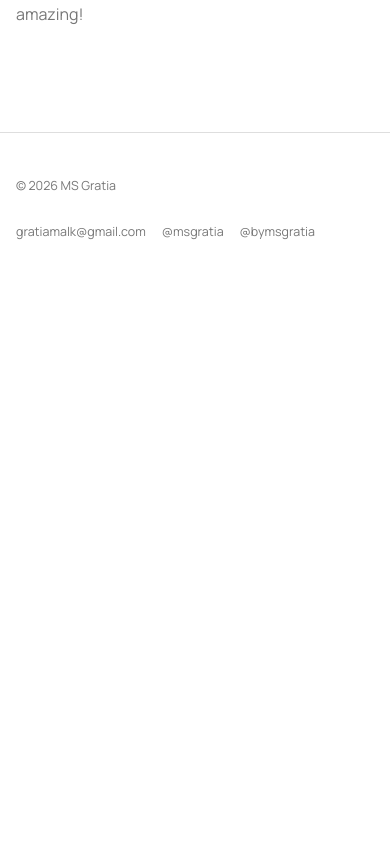
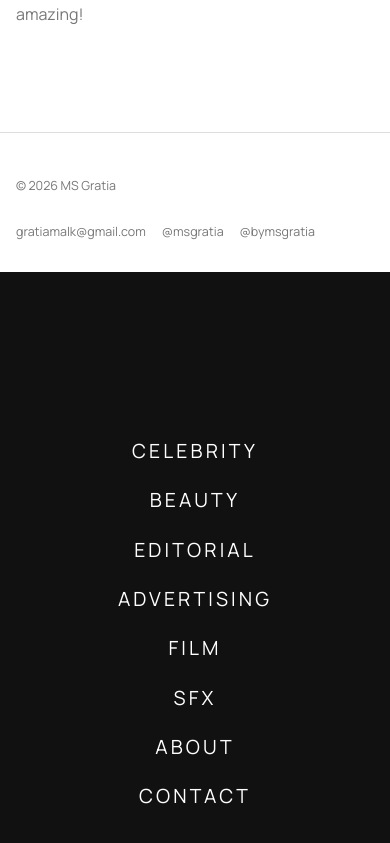
Before and after one commit to erikmalk/ms-gratia-website, a Next.js app: page /about in a window 390 px wide. Shown: the part 751-1594 px from the top of the page. Before the commit the page ends 1023 px from the top, so only its background shows below. Built offline with nearby package versions, Linux system fonts and the light colour scheme; no server answers.

Commit message:
fix: pin footer below mobile menu reveal

```diff
--- a/app/globals.css
+++ b/app/globals.css
@@ -370,7 +370,7 @@ video {
   border-top: 1px solid var(--line);
 }
 
-.home-menu-reveal {
+.site-menu-reveal {
   display: none;
 }
 
@@ -468,34 +468,39 @@ video {
 }
 
 @media (max-width: 759px) {
-  .page-shell {
+  .page-content {
     position: relative;
-    z-index: 1;
+    z-index: 2;
     background: #fff;
   }
 
-  .home-menu-reveal {
+  .site-footer {
+    position: sticky;
+    z-index: 3;
+    top: calc(100svh - var(--site-footer-height, 140px));
+    background: #fff;
+  }
+
+  .site-menu-reveal {
+    position: relative;
+    z-index: 1;
     display: block;
     height: 100svh;
     background: #111;
   }
 
-  .home-menu-reveal-panel {
-    position: fixed;
-    z-index: 0;
-    inset: 0;
+  .site-menu-reveal-panel {
     display: grid;
     place-items: center;
-    min-height: 100svh;
-    padding: calc(2rem + env(safe-area-inset-top)) var(--gutter)
-      calc(2rem + env(safe-area-inset-bottom));
+    min-height: calc(100svh - var(--site-footer-height, 140px));
+    padding: calc(2rem + env(safe-area-inset-top)) var(--gutter) 2rem;
     background: #111;
     color: #fff;
   }
 
-  .home-menu-reveal-list {
+  .site-menu-reveal-list {
     display: grid;
-    gap: clamp(1.25rem, 3.4vh, 2rem);
+    gap: clamp(1.1rem, 3vh, 1.75rem);
     width: 100%;
     margin: 0;
     padding: 0;
@@ -503,7 +508,7 @@ video {
     text-align: center;
   }
 
-  .home-menu-reveal-link {
+  .site-menu-reveal-link {
     display: inline-block;
     color: #fff;
     font-size: clamp(1rem, 5vw, 1.35rem);
@@ -513,12 +518,12 @@ video {
     text-transform: uppercase;
   }
 
-  .home-menu-reveal-link:hover,
-  .home-menu-reveal-link:focus-visible {
+  .site-menu-reveal-link:hover,
+  .site-menu-reveal-link:focus-visible {
     color: #fff;
   }
 
-  .home-menu-reveal-link:focus-visible {
+  .site-menu-reveal-link:focus-visible {
     outline: 2px solid #fff;
     outline-offset: 0.4rem;
   }
--- a/app/layout.tsx
+++ b/app/layout.tsx
@@ -5,7 +5,7 @@ import { Manrope } from 'next/font/google';
 
 import '@/app/globals.css';
 import '@/app/cms.css';
-import { HomeMenuReveal } from '@/components/home-menu-reveal';
+import { SiteMenuReveal } from '@/components/site-menu-reveal';
 import { SiteFooter } from '@/components/site-footer';
 import { SiteHeader } from '@/components/site-header';
 import { site } from '@/lib/site-data';
@@ -61,13 +61,15 @@ export default async function RootLayout({ children }: Readonly<{ children: Reac
     <html lang="en">
       <body className={sans.variable}>
         <div className="page-shell">
-          <SiteHeader navigation={navigation} />
-          <main id="main-content" className="page-main">
-            {children}
-          </main>
+          <div className="page-content">
+            <SiteHeader navigation={navigation} />
+            <main id="main-content" className="page-main">
+              {children}
+            </main>
+          </div>
           <SiteFooter />
+          <SiteMenuReveal navigation={navigation} />
         </div>
-        <HomeMenuReveal navigation={navigation} />
       </body>
     </html>
   );
--- a/components/home-menu-reveal.tsx
+++ /dev/null
@@ -1,29 +0,0 @@
-'use client';
-
-import Link from 'next/link';
-import { usePathname } from 'next/navigation';
-import React from 'react';
-
-import type { NavigationItem } from '@/lib/cms/repository';
-
-export function HomeMenuReveal({ navigation }: { navigation: NavigationItem[] }) {
-  const pathname = usePathname();
-
-  if (pathname !== '/') return null;
-
-  return (
-    <div className="home-menu-reveal">
-      <nav className="home-menu-reveal-panel" aria-label="Explore more">
-        <ul className="home-menu-reveal-list">
-          {navigation.map((item) => (
-            <li key={item.href}>
-              <Link className="home-menu-reveal-link" href={item.href}>
-                {item.label}
-              </Link>
-            </li>
-          ))}
-        </ul>
-      </nav>
-    </div>
-  );
-}
--- a/components/site-footer.tsx
+++ b/components/site-footer.tsx
@@ -1,10 +1,29 @@
+'use client';
+
 import Link from 'next/link';
+import React, { useLayoutEffect, useRef } from 'react';
 
 import { site } from '@/lib/site-data';
 
 export function SiteFooter() {
+  const footerRef = useRef<HTMLElement>(null);
+
+  useLayoutEffect(() => {
+    const footer = footerRef.current;
+    if (!footer) return;
+
+    const updateHeight = () => {
+      document.documentElement.style.setProperty('--site-footer-height', `${footer.offsetHeight}px`);
+    };
+    const observer = new ResizeObserver(updateHeight);
+
+    updateHeight();
+    observer.observe(footer);
+    return () => observer.disconnect();
+  }, []);
+
   return (
-    <footer className="site-footer">
+    <footer ref={footerRef} className="site-footer">
       <div className="container footer-inner">
         <p>© {new Date().getFullYear()} MS Gratia</p>
         <div className="inline-links" aria-label="Footer links">
--- /dev/null
+++ b/components/site-menu-reveal.tsx
@@ -0,0 +1,39 @@
+'use client';
+
+import Link from 'next/link';
+import { usePathname } from 'next/navigation';
+import React from 'react';
+
+import type { NavigationItem } from '@/lib/cms/repository';
+
+const STATIC_PUBLIC_PATHS = new Set(['/', '/about', '/contact', '/credits', '/work', '/resume']);
+
+export function SiteMenuReveal({ navigation }: { navigation: NavigationItem[] }) {
+  const pathname = usePathname();
+  const isPublicPage = STATIC_PUBLIC_PATHS.has(pathname) || navigation.some((item) => item.href === pathname);
+
+  if (!isPublicPage) return null;
+
+  return (
+    <div className="site-menu-reveal">
+      <nav className="site-menu-reveal-panel" aria-label="Explore more">
+        <ul className="site-menu-reveal-list">
+          {navigation.map((item) => {
+            const active = pathname === item.href || pathname.startsWith(`${item.href}/`);
+            return (
+              <li key={item.href}>
+                <Link
+                  className="site-menu-reveal-link"
+                  href={item.href}
+                  aria-current={active ? 'page' : undefined}
+                >
+                  {item.label}
+                </Link>
+              </li>
+            );
+          })}
+        </ul>
+      </nav>
+    </div>
+  );
+}
```
